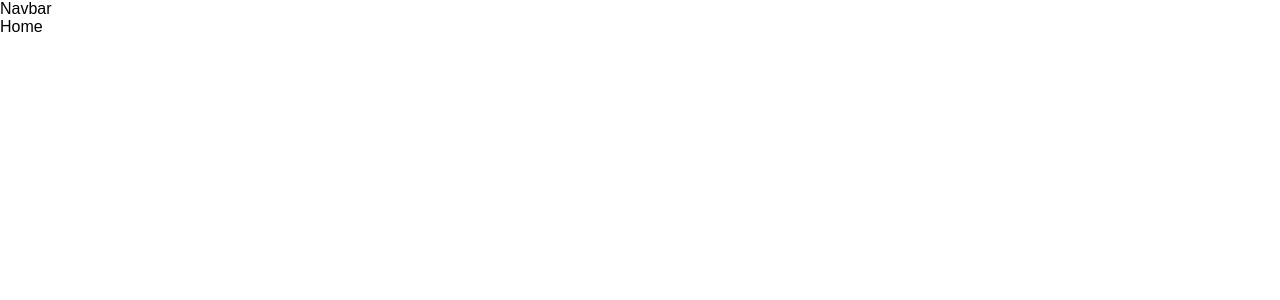
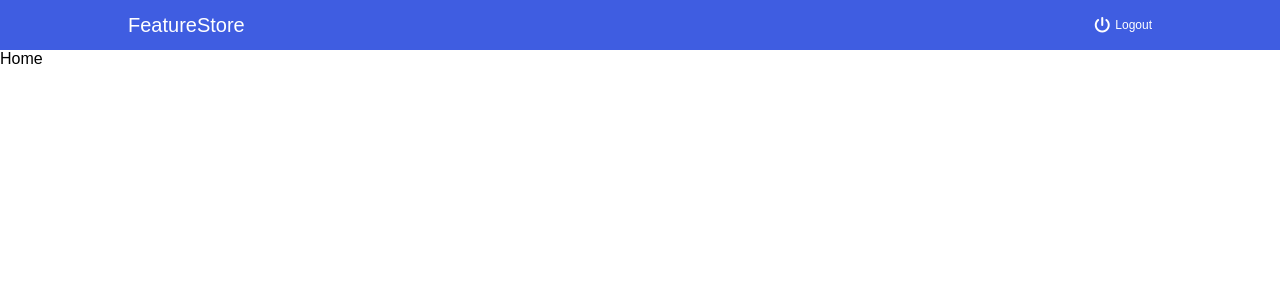
Before and after one commit to vedanshdwivedi/frontendfsv2, a React (Create React App) app: page / in a window 1280 px wide. Shown: the top 300 px of the page. Built offline with nearby package versions, Linux system fonts and the light colour scheme.

Commit message:
Added Navbar

```diff
--- a/src/components/navbar/Navbar.css
+++ b/src/components/navbar/Navbar.css
@@ -0,0 +1,52 @@
+.navbar {
+  display: flex;
+  width: 100%;
+  justify-content: center;
+  background-color: #3f5de1;
+  height: 50px;
+}
+
+.navbarWrapper {
+  align-items: center;
+  width: 100%;
+  max-width: 1024px;
+  padding: 10px;
+  justify-content: space-between;
+  display: flex;
+}
+
+.navbarTitle {
+  cursor: pointer;
+  font-size: 20px;
+  color: white;
+  font-weight: 500;
+}
+
+.navbarItems {
+  display: flex;
+  justify-content: space-between;
+}
+
+.navbarItem {
+  display: flex;
+}
+
+.logout {
+  display: flex;
+  gap: 5px;
+  color: white;
+}
+
+.logoutButton {
+  border: none;
+  background-color: #3f5de1;
+  color: white;
+  font-weight: 400;
+  font-size: 12px;
+  cursor: pointer;
+}
+
+.logoutButton:hover {
+  font-weight: 500;
+  font-size: 16px;
+}
--- a/src/components/navbar/Navbar.jsx
+++ b/src/components/navbar/Navbar.jsx
@@ -1,8 +1,42 @@
 import "./Navbar.css";
 import React from "react";
+import { useNavigate } from "react-router-dom";
 
 const Navbar = () => {
-  return <div>Navbar</div>;
+  const navigate = useNavigate();
+
+  const handleNavigate = (url_path) => {
+    navigate(url_path);
+  };
+
+  const handleLogout = () => {
+    handleNavigate("/login");
+  };
+
+  return (
+    <div className="navbar">
+      <div className="navbarWrapper">
+        <div
+          className="navbarTitle"
+          onClick={() => {
+            handleNavigate("/");
+          }}
+        >
+          FeatureStore
+        </div>
+        <div className="navbarItems">
+          <div className="navbarItem">
+            <div className="logout">
+              <i className="fa-solid fa-power-off"></i>
+              <button className="logoutButton" onClick={handleLogout}>
+                Logout
+              </button>
+            </div>
+          </div>
+        </div>
+      </div>
+    </div>
+  );
 };
 
 export default Navbar;
```
